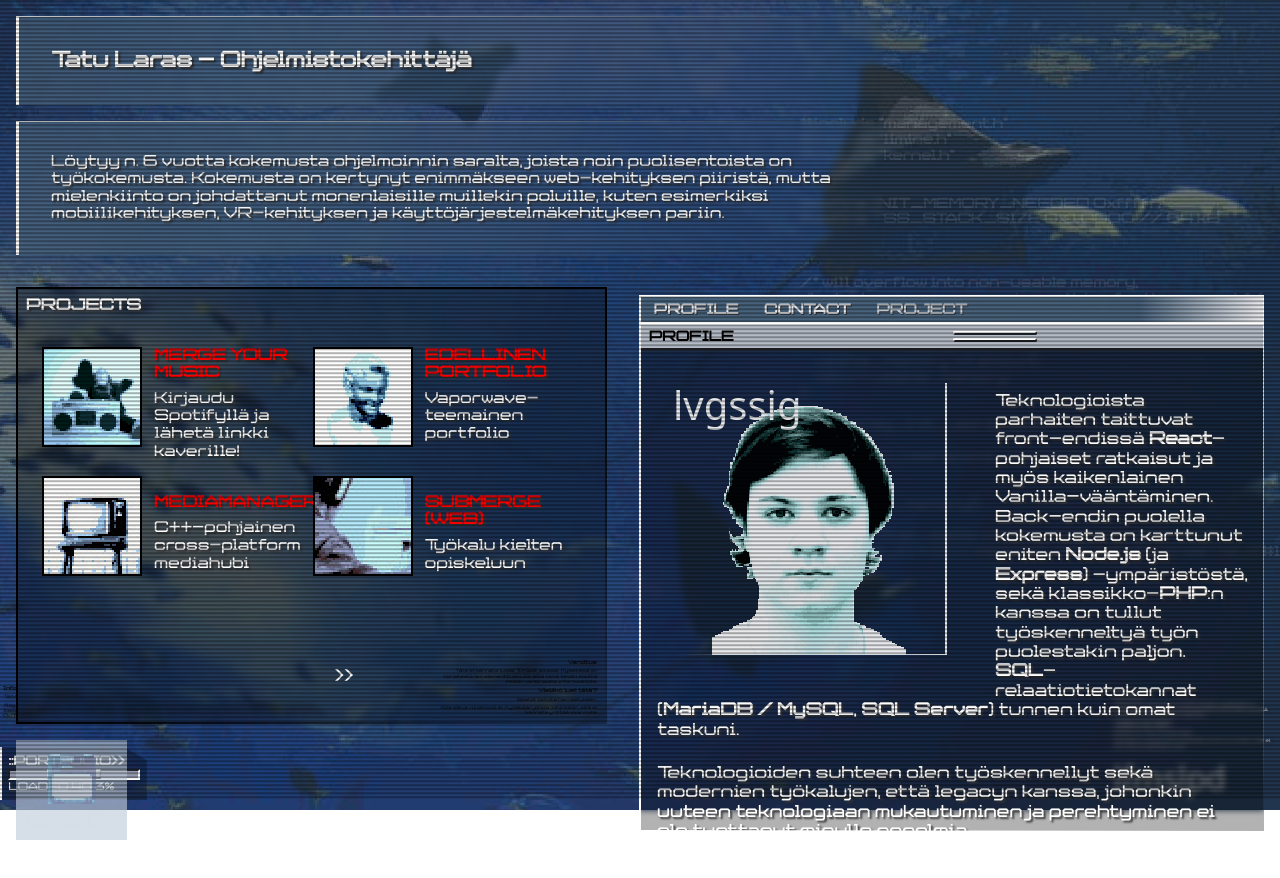
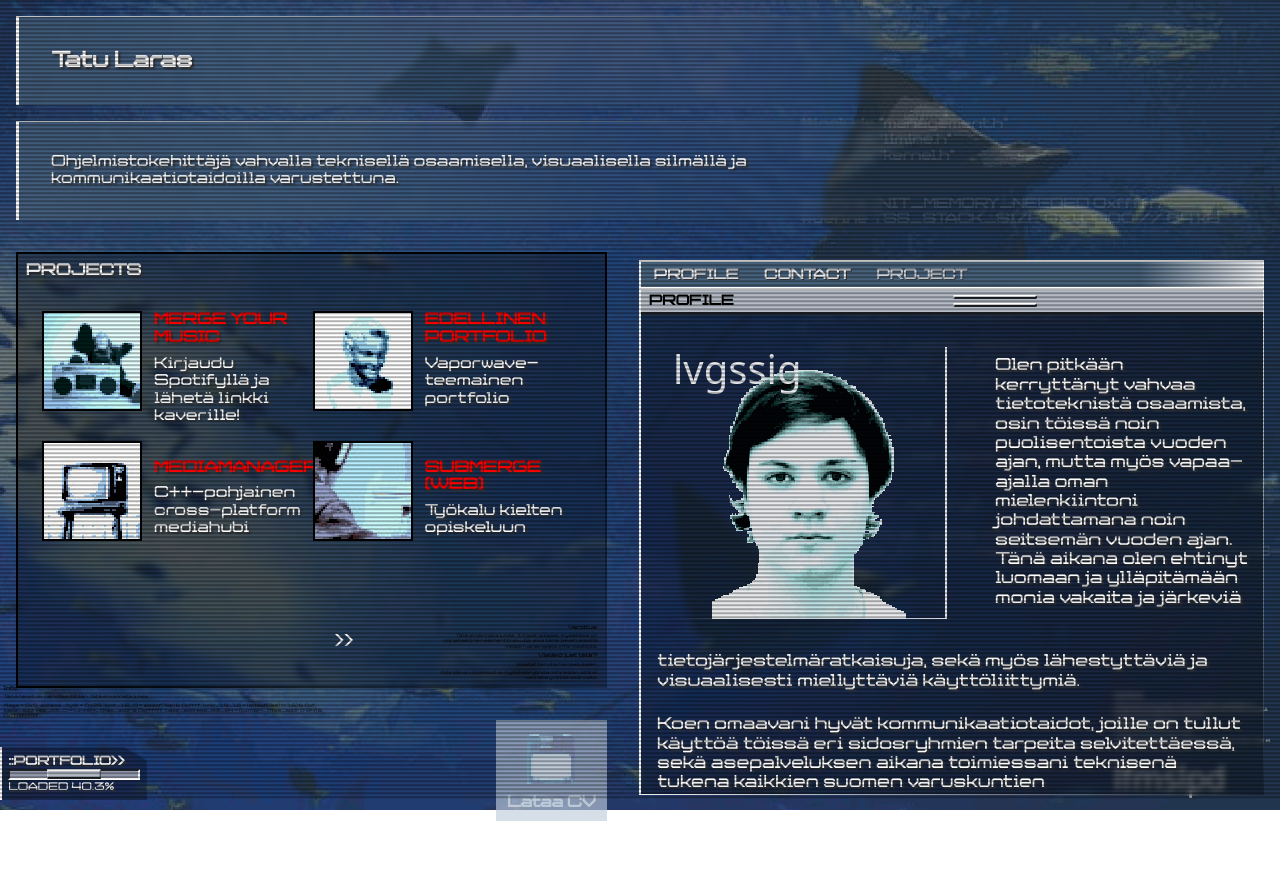
Before and after one commit to TatuLaras/portfolio-v2, a React (Vite) app: page / in a window 1280 px wide. Both pictures are taken after a click on the element "KIRJAUDU PORTAALIIN". Shown: the top 878 px of the page. Built offline with nearby package versions, Linux system fonts and the light colour scheme; a web font is replaced by a local one.

Commit message:
Hiontaa - Lataa CV -nappi toisella puolella jotta se ei mene päällekkäin toisen UI-elementin kanssa lyhyillä ruuduilla - Sisältöä päivitetty

```diff
--- a/src/App.tsx
+++ b/src/App.tsx
@@ -52,9 +52,9 @@ function App() {
 
     return (
         <>
-            <div className='scanlines'></div>
-            <div id='bg' style={bgStyle}></div>
-            <div className='really-small-text jitter'>
+            <div className="scanlines"></div>
+            <div id="bg" style={bgStyle}></div>
+            <div className="really-small-text jitter">
                 <h1>Varoitus:</h1>
                 <p>
                     Tätä ei kannata lukea. Tuhlaat aikaasi. Kyseessä on
@@ -67,9 +67,9 @@ function App() {
                     Alla oleva viivakoodi ei myöskään johda mihinkään, sitä ei
                     kannata yrittää skannata.
                 </p>
-                <div className='barcode'>lfmslpd</div>
+                <div className="barcode">lfmslpd</div>
             </div>
-            <div className='really-small-text jitter small-text-left'>
+            <div className="really-small-text jitter small-text-left">
                 <h1>Info:</h1>
                 <p>Tämä teksti ei merkitse mitään, tätä ei kannata lukea.</p>
                 <p>
@@ -82,7 +82,7 @@ function App() {
                     </TextTypeAnimation>
                 </p>
             </div>
-            <div className='dummy-source'>
+            <div className="dummy-source">
                 <pre>
                     <TextTypeAnimation loop={true}>
                         {dummySourceCode}
@@ -90,28 +90,25 @@ function App() {
                 </pre>
             </div>
             <Loading />
-            <div className='animate-open basic-panel blur-bg'>
-                <h1 className='jitter' style={delay(0)}>
+            <div className="animate-open basic-panel blur-bg">
+                <h1 className="jitter" style={delay(0)}>
                     <TextTypeAnimation timePerChar={10} delay={500}>
-                        Tatu Laras - Ohjelmistokehittäjä
+                        Tatu Laras
                     </TextTypeAnimation>
                 </h1>
             </div>
             <div
-                className='basic-panel blur-bg animate-open horizontal'
+                className="basic-panel blur-bg animate-open horizontal"
                 style={delay(0)}
             >
-                <TextTypeAnimation writeHeadLength={10}>
-                    Löytyy n. 6 vuotta kokemusta ohjelmoinnin saralta, joista
-                    noin puolisentoista on työkokemusta. Kokemusta on kertynyt
-                    enimmäkseen web-kehityksen piiristä, mutta mielenkiinto on
-                    johdattanut monenlaisille muillekin poluille, kuten
-                    esimerkiksi mobiilikehityksen, VR-kehityksen ja
-                    käyttöjärjestelmäkehityksen pariin.
+                <TextTypeAnimation writeHeadLength={10} delay={500}>
+                    Ohjelmistokehittäjä vahvalla teknisellä osaamisella,
+                    visuaalisella silmällä ja kommunikaatiotaidoilla
+                    varustettuna.
                 </TextTypeAnimation>
             </div>
-            <div className='side-by-side'>
-                <div>
+            <div className="side-by-side">
+                <div className="left">
                     <Projects
                         delayValue={1}
                         onProjectSelected={(project) => {
@@ -120,13 +117,16 @@ function App() {
                             setTab('PROJECT');
                         }}
                     />
+
+                    <div className="icon-container">
                         <DesktopIcon
-                        img='/img/floppy.png'
+                            img="/img/floppy.png"
                             delayValue={2.5}
                             onClick={() => (window.location.href = '/cv.pdf')}
                         >
                             Lataa CV
                         </DesktopIcon>
+                    </div>
                 </div>
                 <DetailsWindow
                     delayValue={0}
--- a/src/components/window/Profile.tsx
+++ b/src/components/window/Profile.tsx
@@ -1,3 +1,4 @@
+import { description } from '../../content';
 import { delay } from '../../helpers';
 import TextTypeAnimation from '../TextTypeAnimation';
 
@@ -13,59 +14,7 @@ export default function Profile({ delayValue }: Props) {
                 <div className="barcode">lvgssig</div>
             </div>
             <div className="jitter profile" style={delay(delayValue)}>
-                <p>
-                    {/* <TextTypeAnimation
-                        timePerChar={3}
-                        writeHeadLength={10}
-                        delay={delayValue * 1000}
-                        loop={false}
-                    > */}
-                    Teknologioista parhaiten taittuvat front-endissä
-                    <b> React</b>-pohjaiset ratkaisut ja myös kaikenlainen
-                    Vanilla-vääntäminen. Back-endin puolella kokemusta on
-                    karttunut eniten <b>Node.js</b> (ja <b>Express</b>)
-                    -ympäristöstä, sekä klassikko-<b>PHP</b>:n kanssa on tullut
-                    työskenneltyä työn puolestakin paljon.
-                    <b> SQL</b>-relaatiotietokannat (<b>MariaDB / MySQL</b>,{' '}
-                    <b>SQL Server</b>) tunnen kuin omat taskuni.
-                    {/* </TextTypeAnimation> */}
-                </p>
-                <p>
-                    <TextTypeAnimation
-                        timePerChar={3}
-                        writeHeadLength={10}
-                        delay={delayValue * 1000}
-                        loop={false}
-                    >
-                        Teknologioiden suhteen olen työskennellyt sekä modernien
-                        työkalujen, että legacyn kanssa, johonkin uuteen
-                        teknologiaan mukautuminen ja perehtyminen ei ole
-                        tuottanut minulle ongelmia.
-                    </TextTypeAnimation>
-                </p>
-                <p>
-                    <TextTypeAnimation
-                        timePerChar={3}
-                        writeHeadLength={10}
-                        delay={delayValue * 1000}
-                        loop={false}
-                    >
-                        Vakaiden tietorakenteiden ja -integraatioiden
-                        rakentaminen sujuu kuin itsestään. Myös lähestyttävien
-                        käyttöliittymien suunnittelu ja toteutus sytyttää.
-                    </TextTypeAnimation>
-                </p>
-                <p>
-                    <TextTypeAnimation
-                        timePerChar={3}
-                        writeHeadLength={10}
-                        delay={delayValue * 1000}
-                        loop={false}
-                    >
-                        Olen tällä hetkellä avoinna kaikenlaisille
-                        työmahdollisuuksille!
-                    </TextTypeAnimation>
-                </p>
+                {description}
             </div>
         </>
     );
--- a/src/content.tsx
+++ b/src/content.tsx
@@ -1,218 +1,37 @@
+import TextTypeAnimation from './components/TextTypeAnimation';
 import { Project } from './types';
 
-export const dummySourceCode = `
-#include "management.h"
-#include "limine.h"
-#include "kernel.h"
-
-
-#define INIT_MEMORY_NEEDED 0xffffff
-#define TSS_STACK_SIZE 0x10000 // 64 kB
-
-
-
-/* will overflow into non-usable memory,
-Just a temporary convenience thing for the moment */
-void *manag_kmalloc(size_t amount)
-{
-    void *ret = usable_memory;
-    usable_memory += amount;
-    return usable_memory;
-}
-
-void manag_init_userspace()
-{
-    __setup_userspace_segments();
-}
-
-void __init_memory()
-{
-    // Get first usable memory region large enough
-    for (size_t i = 0; i < memmap_request.response->entry_count; i++)
-    {
-        struct limine_memmap_entry *entry = memmap_request.response->entries[i];
-        if(entry->type != LIMINE_MEMMAP_USABLE) continue;
-        if(entry->length < INIT_MEMORY_NEEDED) continue;
-
-        usable_memory = (void*)hhdm_request.response->offset + entry->base;
-        return;
-    }
-
-    halt(); // Such region not found
-}
-
-
-void *__create_tss()
-{
-    // Stacks
-    memset(usable_memory, 0, TSS_STACK_SIZE * 10);
-    usable_memory += TSS_STACK_SIZE * 10;
-
-    void *tss_dest = usable_memory;
-
-    Tss tss = {
-        .rsp = {
-            usable_memory,
-            usable_memory + TSS_STACK_SIZE * 1,
-            usable_memory + TSS_STACK_SIZE * 2,
-        },
-        .ist = {
-            usable_memory + TSS_STACK_SIZE * 3,
-            usable_memory + TSS_STACK_SIZE * 4,
-            usable_memory + TSS_STACK_SIZE * 5,
-            usable_memory + TSS_STACK_SIZE * 6,
-            usable_memory + TSS_STACK_SIZE * 7,
-            usable_memory + TSS_STACK_SIZE * 8,
-            usable_memory + TSS_STACK_SIZE * 9,
-        },
-        .io_map_base = 0
-    };
-
-    memcpy(usable_memory, &tss, sizeof(tss));
-    usable_memory += sizeof(tss);
-
-    return tss_dest;
-}
-
-void __create_gdt(void *tss_addr, size_t *out_gdt_size, void **out_gdt_addr,
-                        uint16_t *out_tss_index)
-{
-    *out_gdt_addr = usable_memory;
-    *out_tss_index = 5;
-
-    SegmentDescriptor gdt[5] = {
-        {0},
-        { // kernel code
-            .flags = 0xa, .access_byte = 0x9a, .limit_15_0 = 0xffff,
-            .limit_19_16 = 0xf, .base_address_23_0 = 0, .base_address_31_24 = 0
-        },
-        { // kernel data
-            .flags = 0xc, .access_byte = 0x92, .limit_15_0 = 0xffff,
-            .limit_19_16 = 0xf, .base_address_23_0 = 0, .base_address_31_24 = 0
-        },
-        { // user code
-            .flags = 0xa, .access_byte = 0xfa, .limit_15_0 = 0xffff,
-            .limit_19_16 = 0xf, .base_address_23_0 = 0, .base_address_31_24 = 0
-        },
-        { // user data
-            .flags = 0xc, .access_byte = 0xf2, .limit_15_0 = 0xffff,
-            .limit_19_16 = 0xf, .base_address_23_0 = 0, .base_address_31_24 = 0
-        }
-    };
-
-    SystemSegmentDesc tss_segment_desc = {
-        .flags = 0x0, .access_byte = 0x89,
-        .limit_15_0 = sizeof(Tss) & 0xffff,
-        .limit_19_16 = (sizeof(Tss) >> 16) & 0xf,
-        .base_address_23_0 = (uint64_t)tss_addr & 0xffffff,
-        .base_address_63_24 = ((uint64_t)tss_addr >> 24) & 0xffffffffff
-    };
-
-
-    memcpy(usable_memory, gdt, sizeof(gdt));
-    usable_memory += sizeof(gdt);
-
-    memcpy(usable_memory, &tss_segment_desc, sizeof(SystemSegmentDesc));
-    usable_memory += sizeof(SystemSegmentDesc);
-
-    *out_gdt_size = sizeof(gdt) + sizeof(tss_segment_desc);
-}
-
-
-void __create_idt(void **out_idt_addr, size_t *out_idt_size)
-{
-    IdtGateDesc entries[15] =
-    {
-        {0},
-        {0},
-        {0},
-        IDT_TRAP_GATE(isr_3_wrapper),
-        {0},
-        {0},
-        {0},
-        {0},
-        {0},
-        {0},
-        {0},
-        {0},
-        {0},
-        {0},
-        IDT_INTERRUPT_GATE(isr_14_wrapper),
-    };
-
-    *out_idt_addr = usable_memory;
-    *out_idt_size = sizeof(entries);
-    memcpy(usable_memory, entries, *out_idt_size);
-    usable_memory += *out_idt_size;
-}
-
-Gdtr __get_gdtr()
-{
-    Gdtr ret = {0};
-    asm volatile("sgdt %0"
-                 : "=m"(ret)
-                 :
-                 : "memory");
-    return ret;
-}
-
-void __set_gdtr(Gdtr gdtr)
-{
-    asm volatile("lgdt %0" ::"m"(gdtr));
-}
-
-Idtr manag_get_idtr()
-{
-    Idtr ret = {0};
-    asm volatile("sidt %0"
-                 : "=m"(ret)
-                 :
-                 : "memory");
-    return ret;
-}
-
-void __set_idtr(Idtr idtr)
-{
-    asm volatile("lidt %0" ::"m"(idtr));
-}
-
-void __set_tr(SegmentSelector selector)
-{
-    asm volatile("ltr %0" ::"r"(selector));
-}
-
-SegmentSelector __get_tr()
-{
-    SegmentSelector ret = {0};
-    asm volatile("str %0"
-                 : "=m"(ret)
-                 :
-                 : "memory");
-    return ret;
-}
-
-void manag_write_msr(uint64_t msr_index, uint64_t value)
-{
-    uint32_t low = value & 0xFFFFFFFF;
-    uint32_t high = value >> 32;
-    asm volatile (
-        "wrmsr"
-        :
-        : "c"(msr_index), "a"(low), "d"(high)
-    );
-}
-
-uint64_t manag_read_msr(uint64_t msr_index)
-{
-    uint32_t low, high;
-    asm volatile (
-        "rdmsr"
-        : "=a"(low), "=d"(high)
-        : "c"(msr_index)
-    );
-	return ((uint64_t)high << 32) | low;
-}
-`;
+export const description = (
+    <>
+        <p>
+            <TextTypeAnimation
+                timePerChar={3}
+                writeHeadLength={10}
+                loop={false}
+            >
+                Olen pitkään kerryttänyt vahvaa tietoteknistä osaamista, osin
+                töissä noin puolisentoista vuoden ajan, mutta myös vapaa-ajalla
+                oman mielenkiintoni johdattamana noin seitsemän vuoden ajan.
+                Tänä aikana olen ehtinyt luomaan ja ylläpitämään monia vakaita
+                ja järkeviä tietojärjestelmäratkaisuja, sekä myös lähestyttäviä
+                ja visuaalisesti miellyttäviä käyttöliittymiä.
+            </TextTypeAnimation>
+        </p>
+        <p>
+            <TextTypeAnimation
+                timePerChar={3}
+                writeHeadLength={10}
+                loop={false}
+            >
+                Koen omaavani hyvät kommunikaatiotaidot, joille on tullut
+                käyttöä töissä eri sidosryhmien tarpeita selvitettäessä, sekä
+                asepalveluksen aikana toimiessani teknisenä tukena kaikkien
+                suomen varuskuntien simulaattoriohjelmoijille ja toimiessani
+                uuden saapumiserän ohjelmoijien kouluttajana.
+            </TextTypeAnimation>
+        </p>
+    </>
+);
 
 export const projects: Project[] = [
     {
@@ -436,3 +255,217 @@ export const projects: Project[] = [
         ),
     },
 ];
+
+export const dummySourceCode = `
+#include "management.h"
+#include "limine.h"
+#include "kernel.h"
+
+
+#define INIT_MEMORY_NEEDED 0xffffff
+#define TSS_STACK_SIZE 0x10000 // 64 kB
+
+
+
+/* will overflow into non-usable memory,
+Just a temporary convenience thing for the moment */
+void *manag_kmalloc(size_t amount)
+{
+    void *ret = usable_memory;
+    usable_memory += amount;
+    return usable_memory;
+}
+
+void manag_init_userspace()
+{
+    __setup_userspace_segments();
+}
+
+void __init_memory()
+{
+    // Get first usable memory region large enough
+    for (size_t i = 0; i < memmap_request.response->entry_count; i++)
+    {
+        struct limine_memmap_entry *entry = memmap_request.response->entries[i];
+        if(entry->type != LIMINE_MEMMAP_USABLE) continue;
+        if(entry->length < INIT_MEMORY_NEEDED) continue;
+
+        usable_memory = (void*)hhdm_request.response->offset + entry->base;
+        return;
+    }
+
+    halt(); // Such region not found
+}
+
+
+void *__create_tss()
+{
+    // Stacks
+    memset(usable_memory, 0, TSS_STACK_SIZE * 10);
+    usable_memory += TSS_STACK_SIZE * 10;
+
+    void *tss_dest = usable_memory;
+
+    Tss tss = {
+        .rsp = {
+            usable_memory,
+            usable_memory + TSS_STACK_SIZE * 1,
+            usable_memory + TSS_STACK_SIZE * 2,
+        },
+        .ist = {
+            usable_memory + TSS_STACK_SIZE * 3,
+            usable_memory + TSS_STACK_SIZE * 4,
+            usable_memory + TSS_STACK_SIZE * 5,
+            usable_memory + TSS_STACK_SIZE * 6,
+            usable_memory + TSS_STACK_SIZE * 7,
+            usable_memory + TSS_STACK_SIZE * 8,
+            usable_memory + TSS_STACK_SIZE * 9,
+        },
+        .io_map_base = 0
+    };
+
+    memcpy(usable_memory, &tss, sizeof(tss));
+    usable_memory += sizeof(tss);
+
+    return tss_dest;
+}
+
+void __create_gdt(void *tss_addr, size_t *out_gdt_size, void **out_gdt_addr,
+                        uint16_t *out_tss_index)
+{
+    *out_gdt_addr = usable_memory;
+    *out_tss_index = 5;
+
+    SegmentDescriptor gdt[5] = {
+        {0},
+        { // kernel code
+            .flags = 0xa, .access_byte = 0x9a, .limit_15_0 = 0xffff,
+            .limit_19_16 = 0xf, .base_address_23_0 = 0, .base_address_31_24 = 0
+        },
+        { // kernel data
+            .flags = 0xc, .access_byte = 0x92, .limit_15_0 = 0xffff,
+            .limit_19_16 = 0xf, .base_address_23_0 = 0, .base_address_31_24 = 0
+        },
+        { // user code
+            .flags = 0xa, .access_byte = 0xfa, .limit_15_0 = 0xffff,
+            .limit_19_16 = 0xf, .base_address_23_0 = 0, .base_address_31_24 = 0
+        },
+        { // user data
+            .flags = 0xc, .access_byte = 0xf2, .limit_15_0 = 0xffff,
+            .limit_19_16 = 0xf, .base_address_23_0 = 0, .base_address_31_24 = 0
+        }
+    };
+
+    SystemSegmentDesc tss_segment_desc = {
+        .flags = 0x0, .access_byte = 0x89,
+        .limit_15_0 = sizeof(Tss) & 0xffff,
+        .limit_19_16 = (sizeof(Tss) >> 16) & 0xf,
+        .base_address_23_0 = (uint64_t)tss_addr & 0xffffff,
+        .base_address_63_24 = ((uint64_t)tss_addr >> 24) & 0xffffffffff
+    };
+
+
+    memcpy(usable_memory, gdt, sizeof(gdt));
+    usable_memory += sizeof(gdt);
+
+    memcpy(usable_memory, &tss_segment_desc, sizeof(SystemSegmentDesc));
+    usable_memory += sizeof(SystemSegmentDesc);
+
+    *out_gdt_size = sizeof(gdt) + sizeof(tss_segment_desc);
+}
+
+
+void __create_idt(void **out_idt_addr, size_t *out_idt_size)
+{
+    IdtGateDesc entries[15] =
+    {
+        {0},
+        {0},
+        {0},
+        IDT_TRAP_GATE(isr_3_wrapper),
+        {0},
+        {0},
+        {0},
+        {0},
+        {0},
+        {0},
+        {0},
+        {0},
+        {0},
+        {0},
+        IDT_INTERRUPT_GATE(isr_14_wrapper),
+    };
+
+    *out_idt_addr = usable_memory;
+    *out_idt_size = sizeof(entries);
+    memcpy(usable_memory, entries, *out_idt_size);
+    usable_memory += *out_idt_size;
+}
+
+Gdtr __get_gdtr()
+{
+    Gdtr ret = {0};
+    asm volatile("sgdt %0"
+                 : "=m"(ret)
+                 :
+                 : "memory");
+    return ret;
+}
+
+void __set_gdtr(Gdtr gdtr)
+{
+    asm volatile("lgdt %0" ::"m"(gdtr));
+}
+
+Idtr manag_get_idtr()
+{
+    Idtr ret = {0};
+    asm volatile("sidt %0"
+                 : "=m"(ret)
+                 :
+                 : "memory");
+    return ret;
+}
+
+void __set_idtr(Idtr idtr)
+{
+    asm volatile("lidt %0" ::"m"(idtr));
+}
+
+void __set_tr(SegmentSelector selector)
+{
+    asm volatile("ltr %0" ::"r"(selector));
+}
+
+SegmentSelector __get_tr()
+{
+    SegmentSelector ret = {0};
+    asm volatile("str %0"
+                 : "=m"(ret)
+                 :
+                 : "memory");
+    return ret;
+}
+
+void manag_write_msr(uint64_t msr_index, uint64_t value)
+{
+    uint32_t low = value & 0xFFFFFFFF;
+    uint32_t high = value >> 32;
+    asm volatile (
+        "wrmsr"
+        :
+        : "c"(msr_index), "a"(low), "d"(high)
+    );
+}
+
+uint64_t manag_read_msr(uint64_t msr_index)
+{
+    uint32_t low, high;
+    asm volatile (
+        "rdmsr"
+        : "=a"(low), "=d"(high)
+        : "c"(msr_index)
+    );
+	return ((uint64_t)high << 32) | low;
+}
+`;
--- a/src/styles/main.scss
+++ b/src/styles/main.scss
@@ -300,6 +300,11 @@ body {
     }
 }
 
+.side-by-side .icon-container {
+    display: flex;
+    justify-content: flex-end;
+}
+
 .blur-bg {
     backdrop-filter: blur(3px);
 }
```
Also changed, not shown: 1 other file (tests, documents, lock files or other folders). Lines whose indentation alone changed are shown as unchanged.
